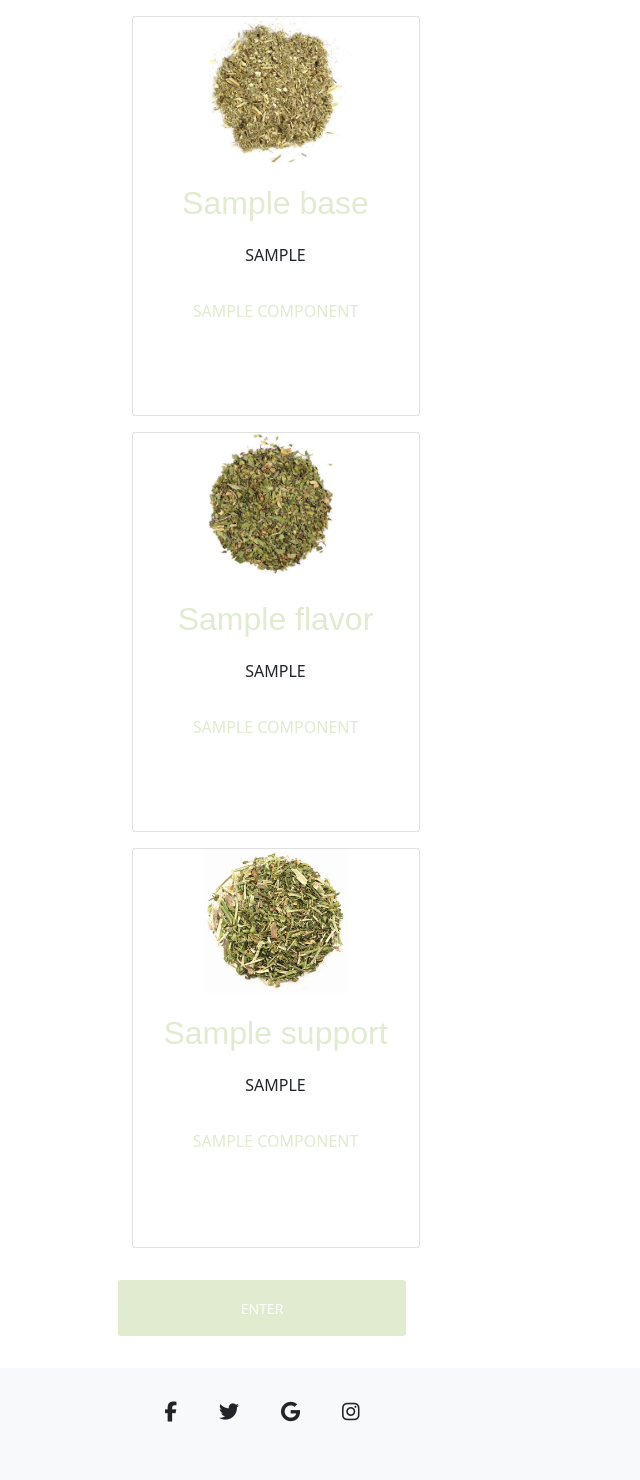
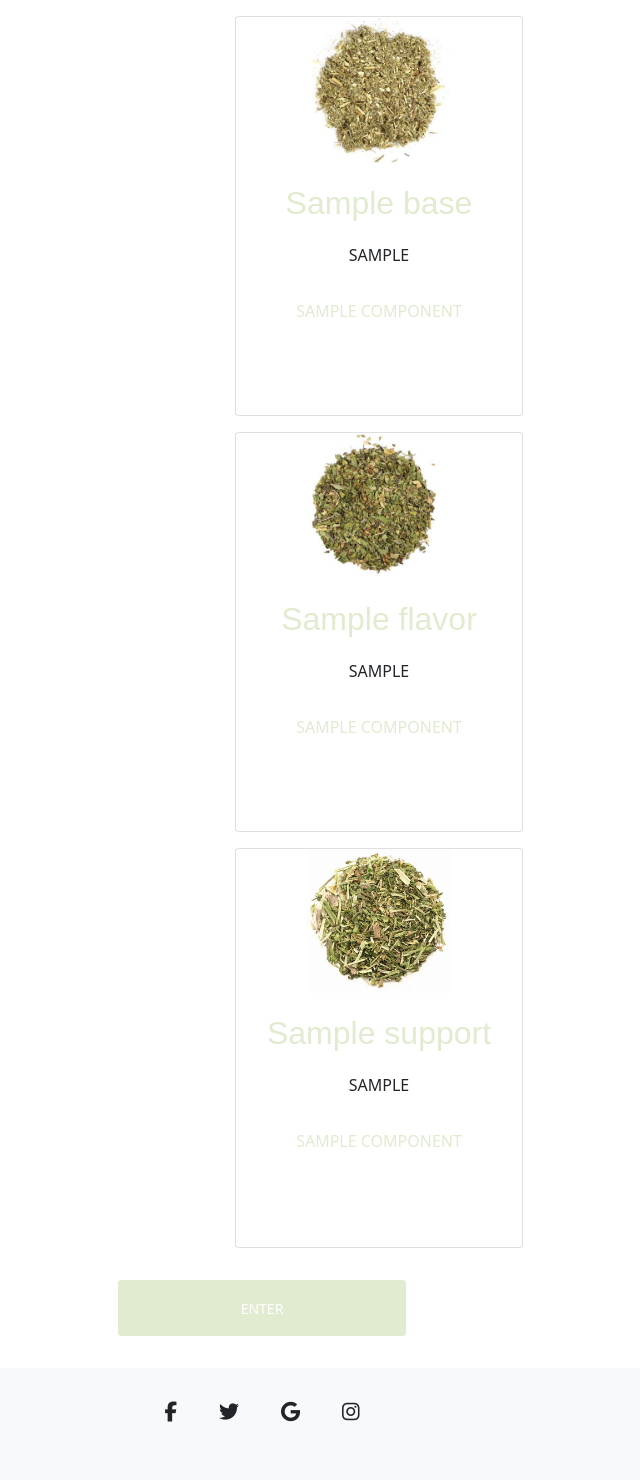
Before and after one commit to natashatorres/herbal-blends-demo-day, a Node project: template views/index.ejs in a window 1280 px wide. Shown: the part 126-1606 px from the top of the page, without its empty margins (378-1018 px from the left). Run offline with Node 20 templates, Linux system fonts and the light colour scheme; the template is opened without the code that fills it: most values are stand-ins (such as "Sample title", 1, 10 or a date in 2020); some libraries are stand-ins or nearby versions; some web fonts are replaced.

Commit message:
updates index

```diff
--- a/views/index.ejs
+++ b/views/index.ejs
@@ -48,7 +48,7 @@
     </nav>
   </header>
 
-  <div class="container-xl">
+  <div class="container-xl d-flex justify-content-center">
   <form action="/cart" method="POST">
 
     <!-- base herbs -->
```
